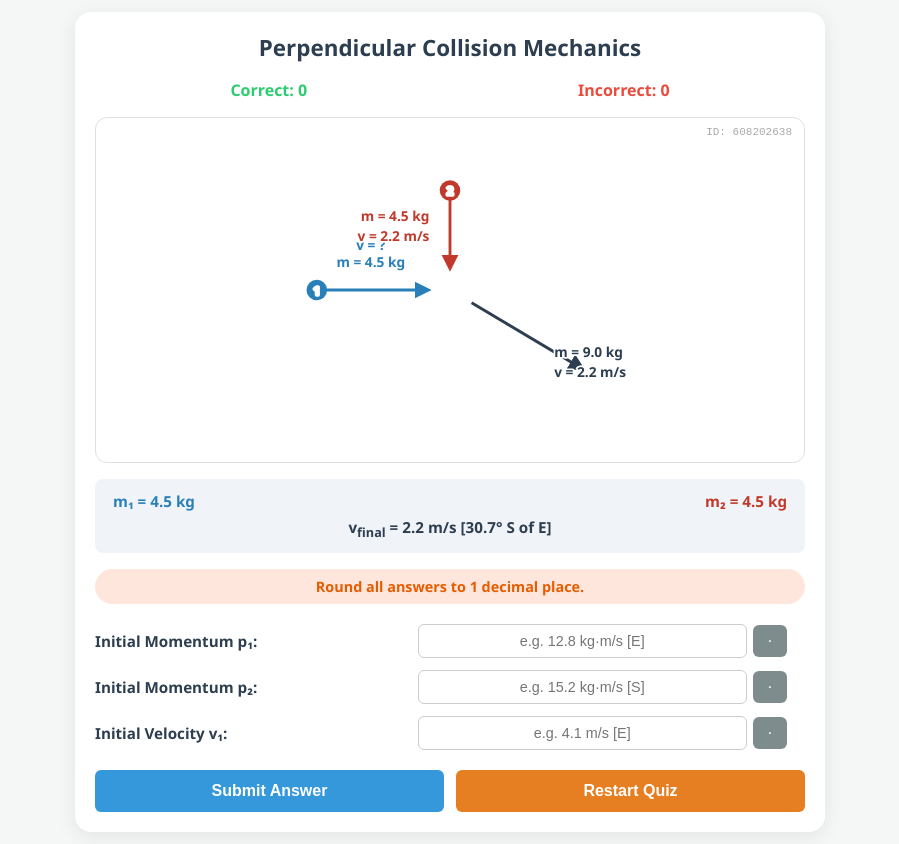
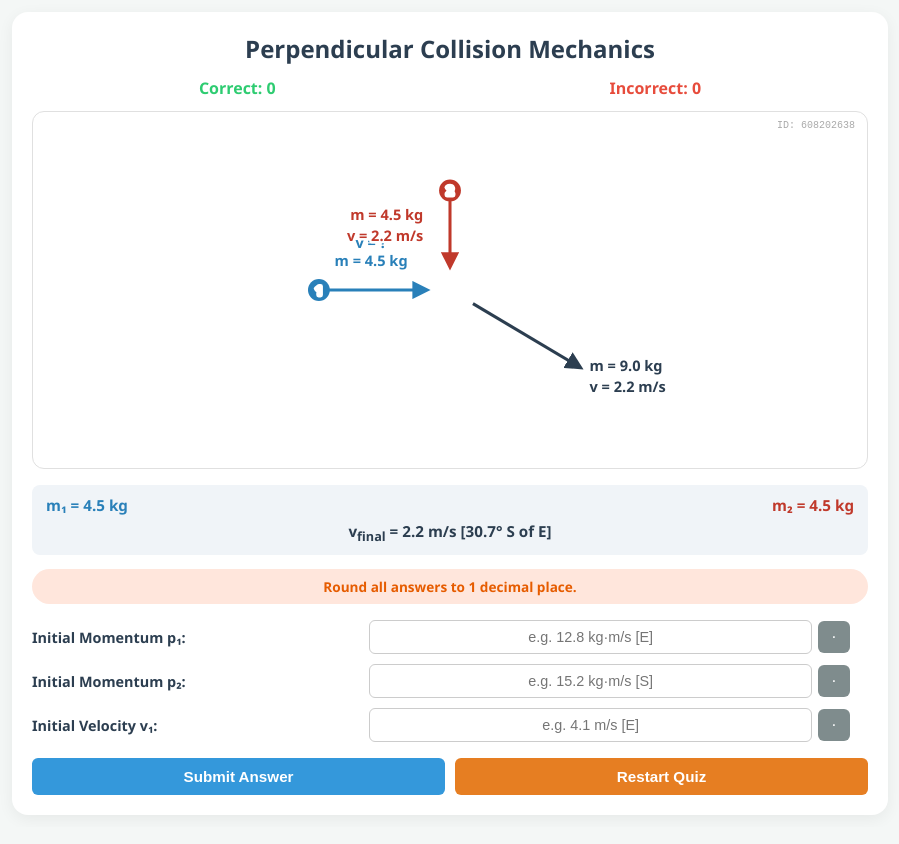
Before and after one commit to teacherbrothen/Momentum2, a plain HTML site: page index.html in a window 1280 px wide. Shown: the whole page, without its empty margins (190-1089 px from the left). Drawn offline with Linux system fonts and the light colour scheme.

Commit message:
Update index.html

```diff
--- a/index.html
+++ b/index.html
@@ -5,154 +5,182 @@
     <meta name="viewport" content="width=device-width, initial-scale=1.0">
     <title>2D Momentum & Velocity Collision Simulator</title>
     <style>
-        body {
+        html, body {
+            margin: 0;
+            padding: 0;
+            width: 100%;
+            background-color: #f4f7f6;
             font-family: 'Segoe UI', Tahoma, Geneva, Verdana, sans-serif;
-            background-color: #f4f7f6;
-            display: flex;
-            justify-content: center;
-            align-items: center;
-            min-height: 100vh;
-            margin: 0;
+            box-sizing: border-box;
+        }
+
+        /* Responsive Brightspace Wrapper */
+        .quiz-wrapper {
+            width: 100%;
+            max-width: 900px;
+            margin: 0 auto;
             padding: 12px;
             box-sizing: border-box;
         }
+
         .quiz-card {
-            background: white;
+            background: #ffffff;
             border-radius: 16px;
-            box-shadow: 0 4px 20px rgba(0,0,0,0.08);
-            width: 100%;
-            max-width: 750px;
+            box-shadow: 0 4px 16px rgba(0,0,0,0.06);
             padding: 20px;
             box-sizing: border-box;
+            width: 100%;
         }
+
         h2 {
             text-align: center;
             color: #2c3e50;
             margin-top: 0;
-            margin-bottom: 16px;
-            font-size: 1.4em;
+            margin-bottom: 12px;
+            font-size: clamp(1.1rem, 2.5vw, 1.5rem);
         }
+
         .score-row {
             display: flex;
             justify-content: space-around;
             font-weight: bold;
-            font-size: 1em;
-            margin-bottom: 16px;
+            font-size: 1rem;
+            margin-bottom: 12px;
         }
         .correct { color: #2ecc71; }
         .incorrect { color: #e74c3c; }
+
         .graphic-container {
             border: 1px solid #e0e0e0;
             border-radius: 12px;
-            padding: 12px;
+            padding: 8px;
             position: relative;
             background-color: #ffffff;
             margin-bottom: 16px;
+            width: 100%;
+            box-sizing: border-box;
         }
+
         .id-badge {
             position: absolute;
             top: 8px;
             right: 12px;
-            font-size: 11px;
+            font-size: 10px;
             color: #aaa;
             font-family: monospace;
+            z-index: 2;
         }
+
         .diagram {
             width: 100%;
             height: auto;
-            max-height: 320px;
+            max-height: 340px;
             display: block;
+            overflow: visible;
         }
-        /* SVG text halo to prevent line collision overlap */
+
+        /* White text halo prevents vector lines from obscuring labels */
         .diagram text {
             paint-order: stroke fill;
             stroke: #ffffff;
-            stroke-width: 3px;
+            stroke-width: 4px;
             stroke-linecap: round;
             stroke-linejoin: round;
         }
+
         .parameters-box {
             background-color: #f0f4f8;
             border-radius: 8px;
-            padding: 12px 18px;
-            margin-bottom: 16px;
+            padding: 10px 14px;
+            margin-bottom: 14px;
         }
+
         .param-grid {
             display: flex;
             flex-direction: column;
             gap: 6px;
             font-weight: bold;
-            font-size: 0.95em;
+            font-size: clamp(0.85rem, 2vw, 0.95rem);
         }
+
         .param-line {
             display: flex;
             justify-content: space-between;
             width: 100%;
+            flex-wrap: wrap;
+            gap: 4px;
         }
+
         .p-left { color: #2980b9; }
         .p-right { color: #c0392b; text-align: right; }
         .p-center { text-align: center; color: #2c3e50; width: 100%; }
+
         .instruction-banner {
             background-color: #ffe6dc;
             color: #e65c00;
             text-align: center;
             padding: 8px;
             border-radius: 20px;
-            font-size: 0.9em;
+            font-size: 0.85rem;
             font-weight: bold;
-            margin-bottom: 20px;
+            margin-bottom: 16px;
         }
+
         .inputs-container {
             display: flex;
             flex-direction: column;
-            gap: 12px;
+            gap: 10px;
         }
+
         .input-group {
             display: flex;
             align-items: center;
             justify-content: space-between;
             font-weight: bold;
+            gap: 8px;
             flex-wrap: wrap;
-            gap: 6px;
         }
+
         .input-group label {
-            flex: 1 1 40%;
-            min-width: 180px;
-            font-size: 0.95em;
+            flex: 1 1 200px;
+            font-size: 0.9rem;
             color: #2c3e50;
         }
+
         .input-wrapper {
-            flex: 1 1 50%;
-            min-width: 200px;
+            flex: 2 1 240px;
             display: flex;
             align-items: center;
             gap: 6px;
         }
+
         .input-group input {
             flex: 1;
             padding: 8px;
             border: 1px solid #ccc;
             border-radius: 6px;
-            font-size: 0.9em;
+            font-size: 0.9rem;
             box-sizing: border-box;
             text-align: center;
+            min-width: 0;
         }
+
         .dot-btn {
             background-color: #7f8c8d;
             color: white;
             border: none;
             border-radius: 6px;
-            width: 34px;
+            width: 32px;
             height: 32px;
-            font-size: 1em;
+            font-size: 1rem;
             cursor: pointer;
             display: flex;
             align-items: center;
             justify-content: center;
-            transition: background 0.2s;
             flex-shrink: 0;
         }
         .dot-btn:hover { background-color: #616a6b; }
+
         .feedback-dot {
             width: 12px;
             height: 12px;
@@ -164,17 +192,19 @@
         .dot-correct { background-color: #2ecc71; box-shadow: 0 0 6px #2ecc71; }
         .dot-incorrect { background-color: #e74c3c; box-shadow: 0 0 6px #e74c3c; }
         .dot-syntax { background-color: #e67e22; box-shadow: 0 0 8px #e67e22; }
+
         .button-row {
             display: flex;
-            gap: 12px;
-            margin-top: 20px;
+            gap: 10px;
+            margin-top: 16px;
         }
+
         .btn {
             flex: 1;
-            padding: 12px;
+            padding: 10px;
             border: none;
             border-radius: 6px;
-            font-size: 1em;
+            font-size: 0.95rem;
             font-weight: bold;
             cursor: pointer;
             transition: background 0.2s;
@@ -187,6 +217,7 @@
 </head>
 <body>
 
+<div class="quiz-wrapper">
     <div class="quiz-card">
         <h2>Perpendicular Collision Mechanics</h2>
 
@@ -274,6 +305,7 @@
         <div class="button-row">
             <button class="btn btn-submit" onclick="checkAnswers()">Submit Answer</button>
             <button class="btn btn-reset" onclick="generateNewProblem()">Restart Quiz</button>
+        </div>
     </div>
 </div>
 
@@ -439,14 +471,14 @@
         const signY = (state.dir2 === 'N') ? 1 : -1;
 
         const maxVal = Math.max(state.p1, state.p2, state.pf);
-        const maxPx = 110;
-        const minPx = 65;
+        const maxPx = 100;
+        const minPx = 60;
 
         let px1 = Math.max((state.p1 / maxVal) * maxPx, minPx);
         let px2 = Math.max((state.p2 / maxVal) * maxPx, minPx);
-        let pxRes = Math.max((state.pf / maxVal) * maxPx, minPx * 1.2);
+        let pxRes = Math.max((state.pf / maxVal) * maxPx, minPx * 1.1);
 
-        // Vector 1 (Horizontal/Blue)
+        // Vector 1 (Horizontal)
         const v1_targetX = cx - (signX * radius);
         const v1_startX = v1_targetX - (signX * px1);
         const line1 = document.getElementById("vec1-line");
@@ -458,7 +490,7 @@
         badge1Bg.setAttribute("cx", v1_startX); badge1Bg.setAttribute("cy", cy);
         badge1Txt.setAttribute("x", v1_startX); badge1Txt.setAttribute("y", cy);
 
-        // Vector 2 (Vertical/Red)
+        // Vector 2 (Vertical)
         const v2_targetY = cy + (signY * radius);
         const v2_startY = v2_targetY + (signY * px2);
         const line2 = document.getElementById("vec2-line");
@@ -481,6 +513,7 @@
         lineRes.setAttribute("x1", resX1); lineRes.setAttribute("y1", resY1);
         lineRes.setAttribute("x2", resX2); lineRes.setAttribute("y2", resY2);
 
+        // Labels
         const txt1_m = document.getElementById("vec1-m-text");
         const txt1_v = document.getElementById("vec1-v-text");
         const txt2_m = document.getElementById("vec2-m-text");
@@ -488,15 +521,15 @@
         const txtRes_m = document.getElementById("vec-res-m-text");
         const txtRes_v = document.getElementById("vec-res-v-text");
 
-        // Dynamic Position Offsets to prevent overlap
+        // Fixed anti-overlap logic: position text away from vector directions
         const innerX1 = (v1_startX + v1_targetX) / 2;
-        const innerY1 = cy + (signY > 0 ? 20 : -20);
+        const innerY1 = cy + (signY > 0 ? 25 : -20);
         txt1_m.setAttribute("x", innerX1); txt1_m.setAttribute("y", innerY1);
         txt1_m.setAttribute("text-anchor", "middle");
         txt1_v.setAttribute("x", innerX1); txt1_v.setAttribute("y", innerY1 + (signY > 0 ? 15 : -15));
         txt1_v.setAttribute("text-anchor", "middle");
 
-        const innerX2 = cx + (signX > 0 ? -18 : 18);
+        const innerX2 = cx + (signX > 0 ? -22 : 22);
         const innerY2 = (v2_startY + v2_targetY) / 2;
         const anchor2 = (signX > 0) ? "end" : "start";
         txt2_m.setAttribute("x", innerX2); txt2_m.setAttribute("y", innerY2 - 6);
@@ -504,23 +537,20 @@
         txt2_v.setAttribute("x", innerX2); txt2_v.setAttribute("y", innerY2 + 12);
         txt2_v.setAttribute("text-anchor", anchor2);
 
-        // Resultant Text Positioning (Clear of the arrow shaft)
-        const resXMid = (resX1 + resX2) / 2;
-        const resYMid = (resY1 + resY2) / 2;
-
-        const resOffsetX = signX * 25;
-        const resOffsetY = -signY * 25;
+        // Position resultant text dynamic to quadrant
+        const resXMid = resX2 + (signX * 10);
+        const resYMid = resY2 + (-signY * 10);
         const resAnchor = (signX > 0) ? "start" : "end";
 
-        txtRes_m.setAttribute("x", resXMid + resOffsetX);
-        txtRes_m.setAttribute("y", resYMid + resOffsetY - 6);
+        txtRes_m.setAttribute("x", resXMid);
+        txtRes_m.setAttribute("y", resYMid - 6);
         txtRes_m.setAttribute("text-anchor", resAnchor);
 
-        txtRes_v.setAttribute("x", resXMid + resOffsetX);
-        txtRes_v.setAttribute("y", resYMid + resOffsetY + 12);
+        txtRes_v.setAttribute("x", resXMid);
+        txtRes_v.setAttribute("y", resYMid + 12);
         txtRes_v.setAttribute("text-anchor", resAnchor);
 
-        // Set Text Contents
+        // Content assignment
         txt1_m.textContent = `m = ${state.m1.toFixed(1)} kg`;
         txt1_v.textContent = (state.scenario === 2) ? `v = ?` : `v = ${state.v1.toFixed(1)} m/s`;
 
```
Lines whose indentation alone changed are shown as unchanged.
